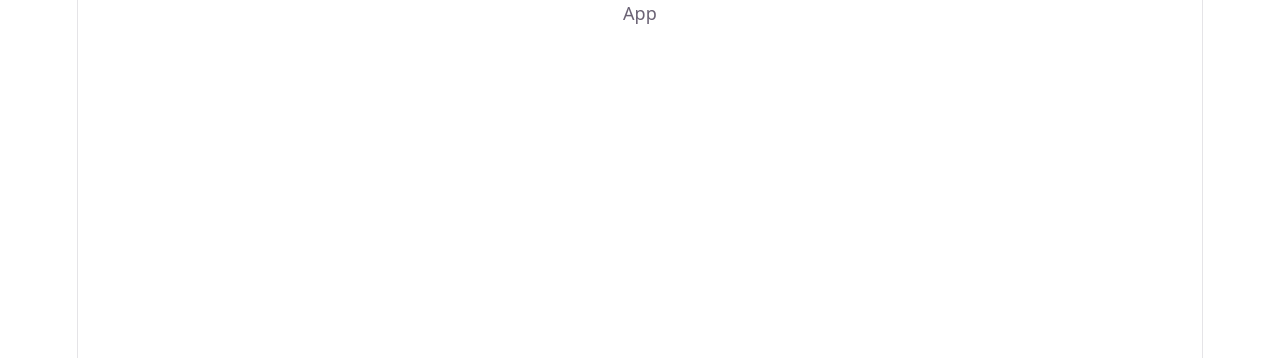
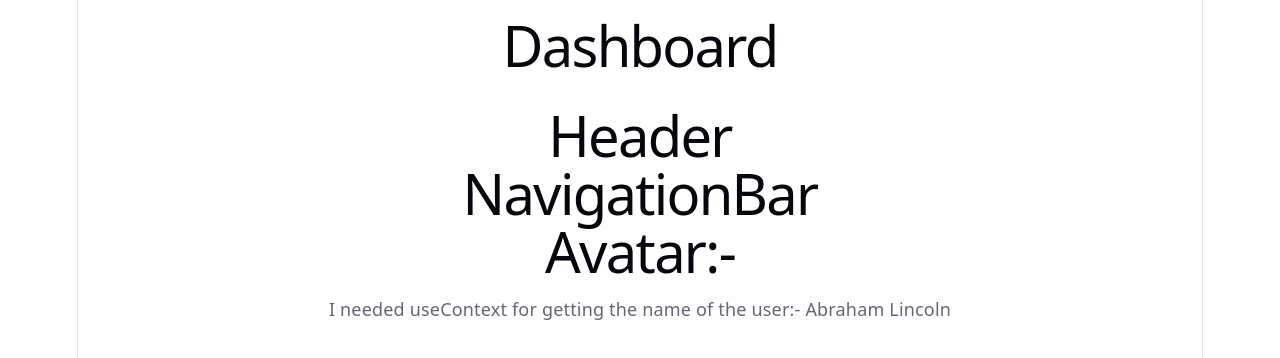
Before and after one commit to Shatakshi-Shukla-Github/React-Hooks-Practice, a React (Vite) app: page / in a window 1280 px wide. Shown: the top 358 px of the page. Built offline with nearby package versions, Linux system fonts and the light colour scheme.

Commit message:
Used useContext to provide user's name to the Avatar Component

```diff
--- a/src/App.jsx
+++ b/src/App.jsx
@@ -1,5 +1,17 @@
+import { UserContext } from "./UserContext";
+import { Header } from "./Header";
 function App() {
-  return <div>App</div>;
+  const user = {
+    name: "Abraham Lincoln",
+    age: 22,
+    role: "President",
+  };
+  return (
+    <UserContext value={user}>
+      <h1>Dashboard</h1>
+      <Header />
+    </UserContext>
+  );
 }
 
 export default App;
--- /dev/null
+++ b/src/Avatar.jsx
@@ -0,0 +1,11 @@
+import { useContext } from "react";
+import { UserContext } from "./UserContext";
+export const Avatar = () => {
+  const user = useContext(UserContext);
+  return (
+    <div>
+      <h1>Avatar:-</h1>
+      <p>I needed useContext for getting the name of the user:- {user.name}</p>
+    </div>
+  );
+};
--- /dev/null
+++ b/src/Header.jsx
@@ -0,0 +1,11 @@
+import { NavigationBar } from "./NavigationBar";
+export const Header = () => {
+  return (
+    <div>
+      <h1>Header</h1>
+      <NavigationBar />
+    </div>
+  );
+};
+
+export default Header;
--- /dev/null
+++ b/src/NavigationBar.jsx
@@ -0,0 +1,9 @@
+import { Avatar } from "./Avatar";
+export const NavigationBar = () => {
+  return (
+    <div>
+      <h1>NavigationBar</h1>
+      <Avatar />
+    </div>
+  );
+};
--- /dev/null
+++ b/src/UserContext.jsx
@@ -0,0 +1,6 @@
+import { createContext } from "react";
+export const UserContext = createContext({
+  name: "Abraham Lincoln",
+  age: 22,
+  role: "President",
+});
```
